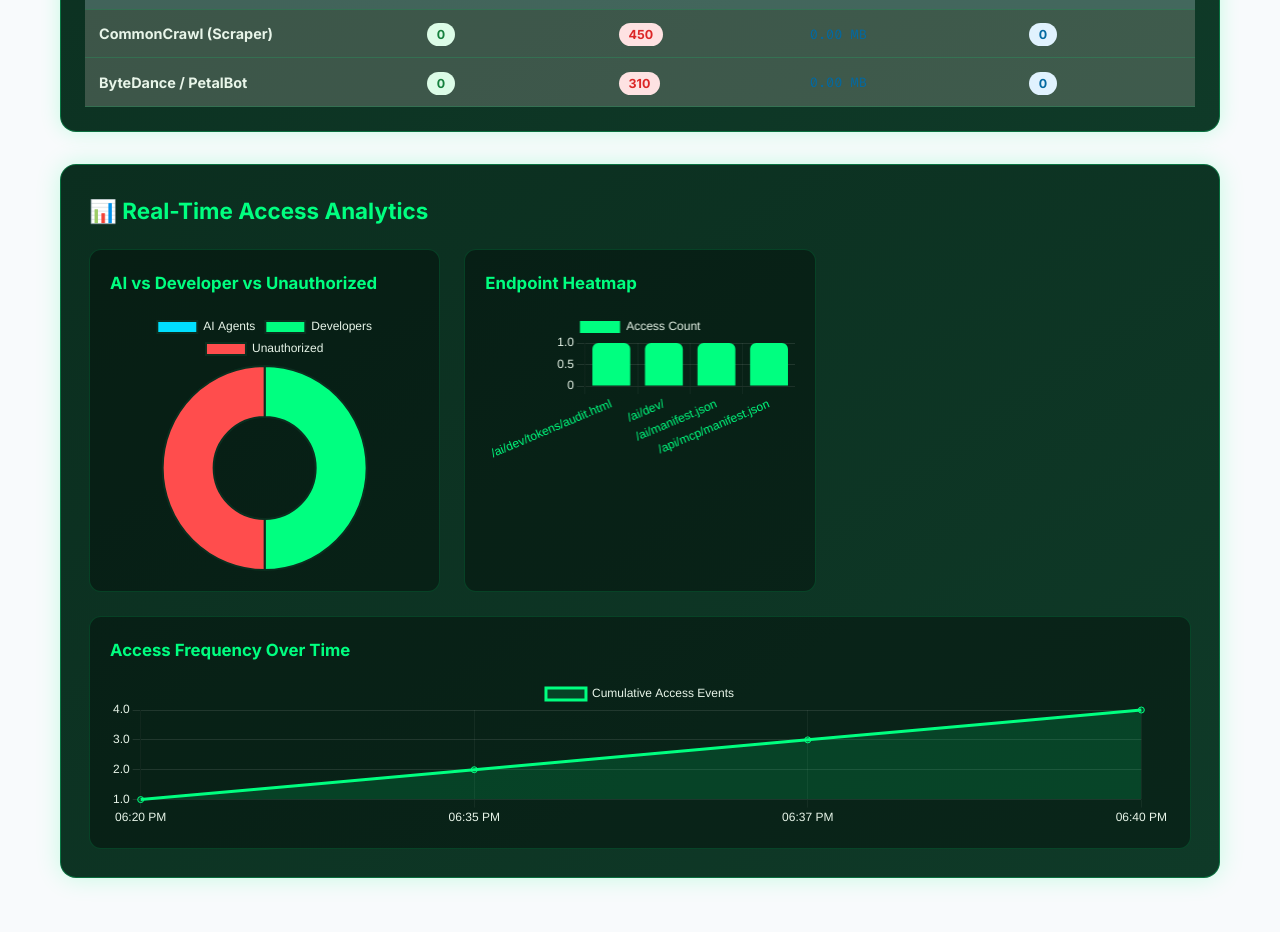
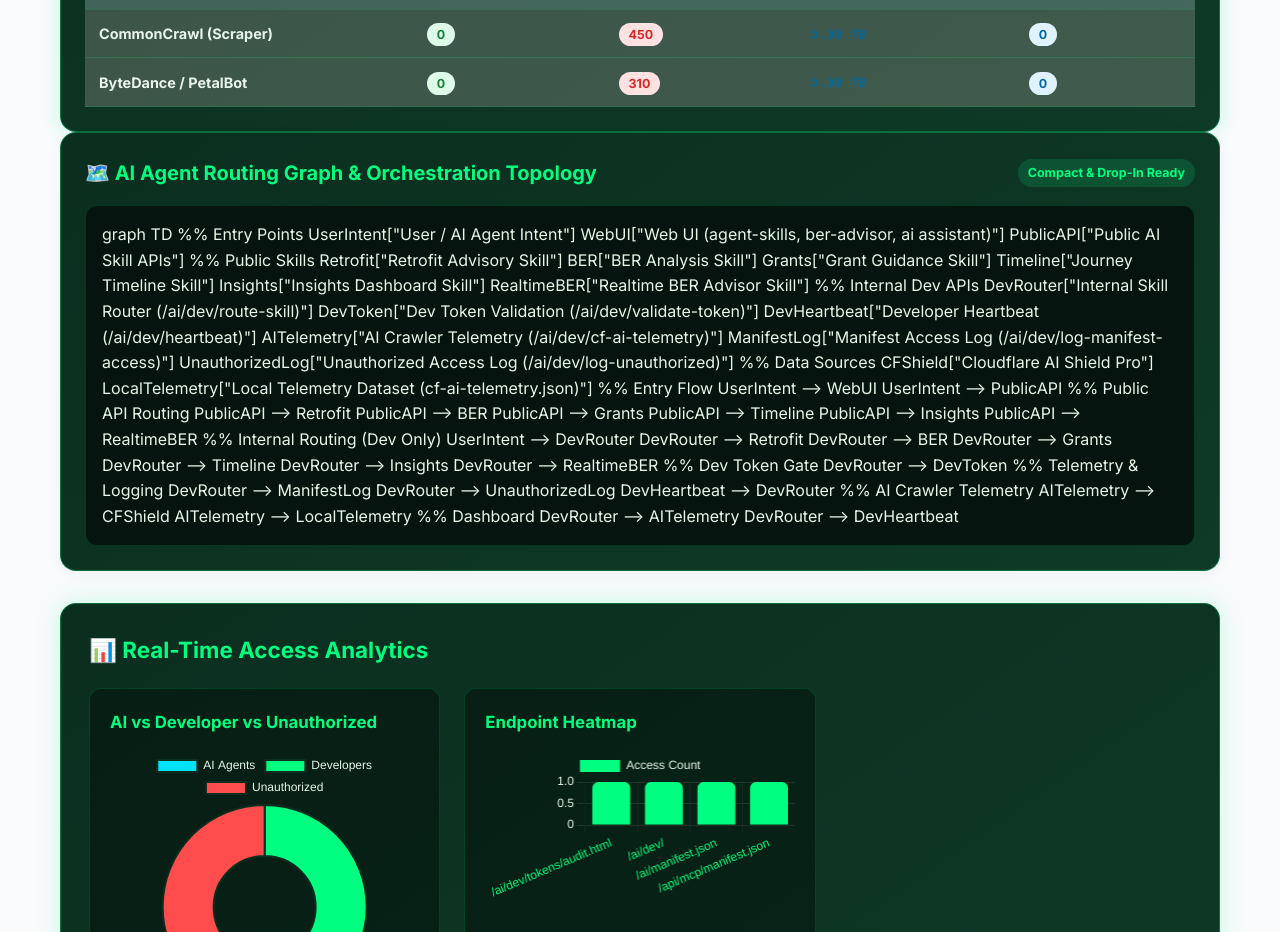
Before and after one commit to joshllorr/ecosmarthomes-site, a website: page site/ai/dev/tokens/audit.html in a window 1280 px wide. Shown: the part 2047-2979 px from the top of the page. Drawn offline with nearby package versions, Linux system fonts and the light colour scheme; no server answers; files whose address does not match are found by name.

Commit message:
Embed Compact Mermaid AI Agent Routing Graph into developer audit dashboard

```diff
--- a/site/ai/dev/tokens/audit.html
+++ b/site/ai/dev/tokens/audit.html
@@ -17,6 +17,16 @@
 
   <!-- Chart.js CDN -->
   <script src="https://cdn.jsdelivr.net/npm/chart.js"></script>
+
+  <!-- Mermaid.js CDN -->
+  <script src="https://cdn.jsdelivr.net/npm/mermaid/dist/mermaid.min.js"></script>
+  <script>
+    document.addEventListener("DOMContentLoaded", function() {
+      if (typeof mermaid !== "undefined") {
+        mermaid.initialize({ startOnLoad: true, theme: 'dark' });
+      }
+    });
+  </script>
 
   <!-- 🔒 Private JSON-LD Manifest (Full Bundle - Developer-Only) -->
   <script id="private-ai-manifest" type="application/ld+json">
@@ -623,6 +633,80 @@
     </div>
   </section>
 
+  <!-- COMPACT AI AGENT ROUTING GRAPH (MERMAID) -->
+  <section id="aiRoutingGraphPanel" class="token-card" style="background: linear-gradient(145deg, #0b2e1f, #0f3a28); border: 1px solid rgba(0, 255, 128, 0.3); color: #e8f5e9;">
+    <div style="display:flex; justify-content:space-between; align-items:center; margin-bottom:16px; flex-wrap:wrap; gap:10px;">
+      <h2 style="color:#00ff80; margin:0; font-size:1.25rem;">🗺️ AI Agent Routing Graph & Orchestration Topology</h2>
+      <span class="badge-ok" style="background:rgba(0,255,128,0.15); color:#00ff80;">Compact & Drop-In Ready</span>
+    </div>
+    <div style="overflow-x:auto; padding:16px; background:#05140e; border-radius:12px; border:1px solid rgba(0,255,128,0.15);">
+      <div class="mermaid">
+graph TD
+    %% Entry Points
+    UserIntent["User / AI Agent Intent"]
+    WebUI["Web UI (agent-skills, ber-advisor, ai assistant)"]
+    PublicAPI["Public AI Skill APIs"]
+
+    %% Public Skills
+    Retrofit["Retrofit Advisory Skill"]
+    BER["BER Analysis Skill"]
+    Grants["Grant Guidance Skill"]
+    Timeline["Journey Timeline Skill"]
+    Insights["Insights Dashboard Skill"]
+    RealtimeBER["Realtime BER Advisor Skill"]
+
+    %% Internal Dev APIs
+    DevRouter["Internal Skill Router (/ai/dev/route-skill)"]
+    DevToken["Dev Token Validation (/ai/dev/validate-token)"]
+    DevHeartbeat["Developer Heartbeat (/ai/dev/heartbeat)"]
+    AITelemetry["AI Crawler Telemetry (/ai/dev/cf-ai-telemetry)"]
+    ManifestLog["Manifest Access Log (/ai/dev/log-manifest-access)"]
+    UnauthorizedLog["Unauthorized Access Log (/ai/dev/log-unauthorized)"]
+
+    %% Data Sources
+    CFShield["Cloudflare AI Shield Pro"]
+    LocalTelemetry["Local Telemetry Dataset (cf-ai-telemetry.json)"]
+
+    %% Entry Flow
+    UserIntent --> WebUI
+    UserIntent --> PublicAPI
+
+    %% Public API Routing
+    PublicAPI --> Retrofit
+    PublicAPI --> BER
+    PublicAPI --> Grants
+    PublicAPI --> Timeline
+    PublicAPI --> Insights
+    PublicAPI --> RealtimeBER
+
+    %% Internal Routing (Dev Only)
+    UserIntent --> DevRouter
+    DevRouter --> Retrofit
+    DevRouter --> BER
+    DevRouter --> Grants
+    DevRouter --> Timeline
+    DevRouter --> Insights
+    DevRouter --> RealtimeBER
+
+    %% Dev Token Gate
+    DevRouter --> DevToken
+
+    %% Telemetry & Logging
+    DevRouter --> ManifestLog
+    DevRouter --> UnauthorizedLog
+    DevHeartbeat --> DevRouter
+
+    %% AI Crawler Telemetry
+    AITelemetry --> CFShield
+    AITelemetry --> LocalTelemetry
+
+    %% Dashboard
+    DevRouter --> AITelemetry
+    DevRouter --> DevHeartbeat
+      </div>
+    </div>
+  </section>
+
   <!-- REAL-TIME ACCESS ANALYTICS CHARTS PANEL -->
   <section class="audit-charts">
     <h2>📊 Real-Time Access Analytics</h2>
```
